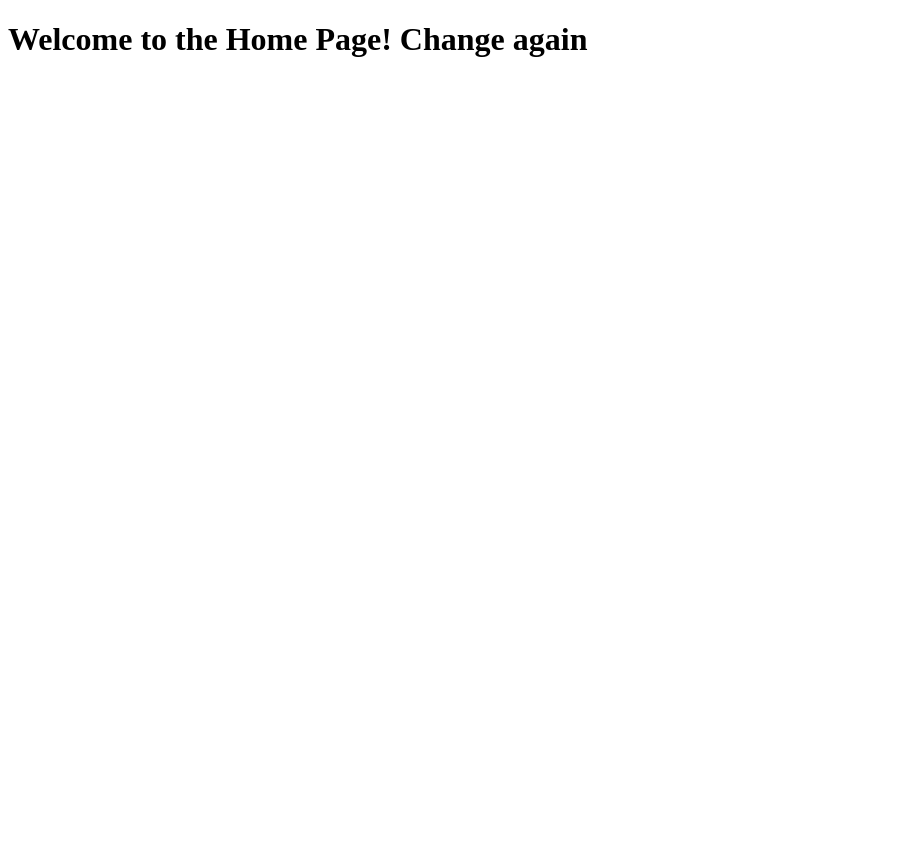
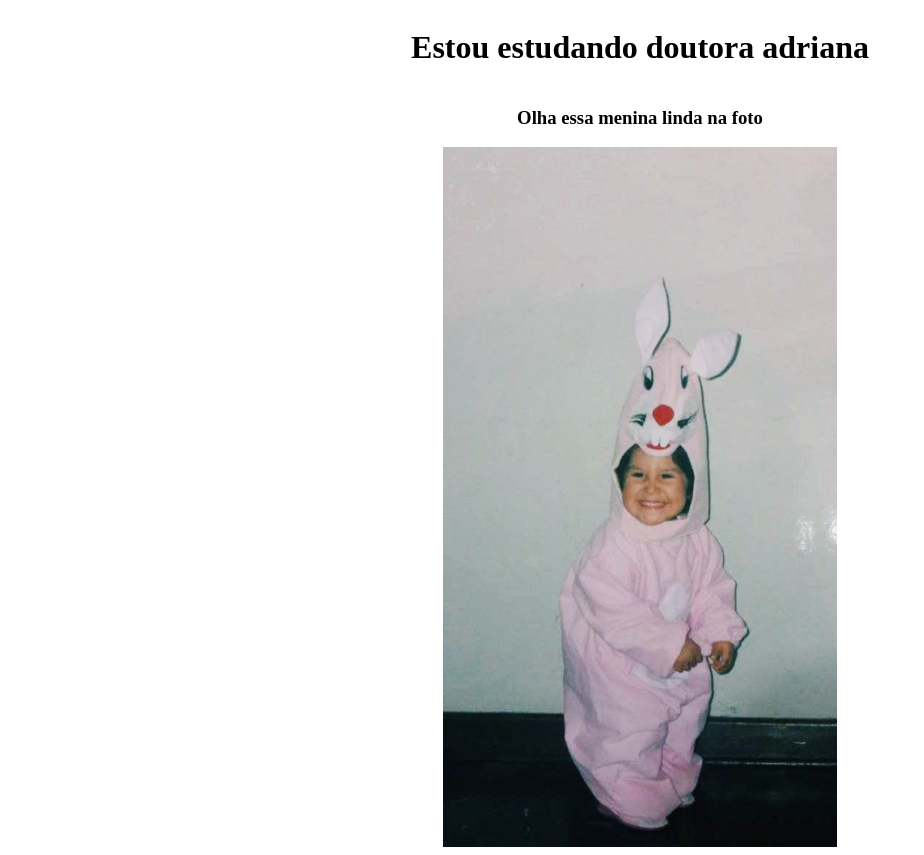
Before and after one commit to rdkirony/clone-tabnews, a Next.js app: page / in a window 1280 px wide. Shown: the whole page, without its empty margins (0-924 px from the left). Before the commit the page ends 800 px from the top, so only its background shows below. Built offline with nearby package versions, Linux system fonts and the light colour scheme.

Commit message:
add imagem

```diff
--- a/pages/index.js
+++ b/pages/index.js
@@ -1,4 +1,19 @@
-function Home(){
-    return <h1>Welcome to the Home Page! Change again</h1>;
+function Home() {
+    return (
+        <div style={{
+            display: "flex",
+            flexDirection: "column",
+            justifyContent: "center",
+            alignItems: "center",
+        }}>
+            <h1>Estou estudando doutora adriana</h1>
+            <h3>Olha essa menina linda na foto</h3>
+            <img
+                src="/adrianita.jpeg"
+                alt="Doutora Adriana"
+                height={700}
+            />
+        </div>
+    );
 }
 export default Home;
```
Also changed, not shown: public/adrianita.jpeg (added).
